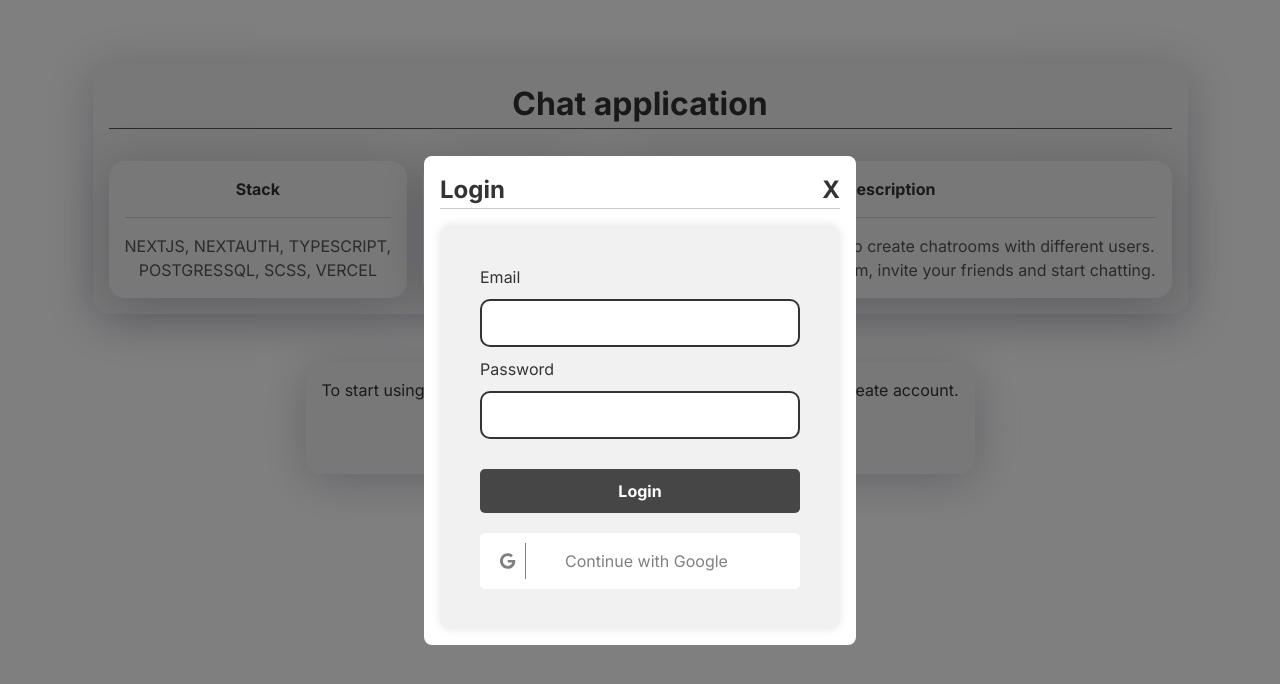
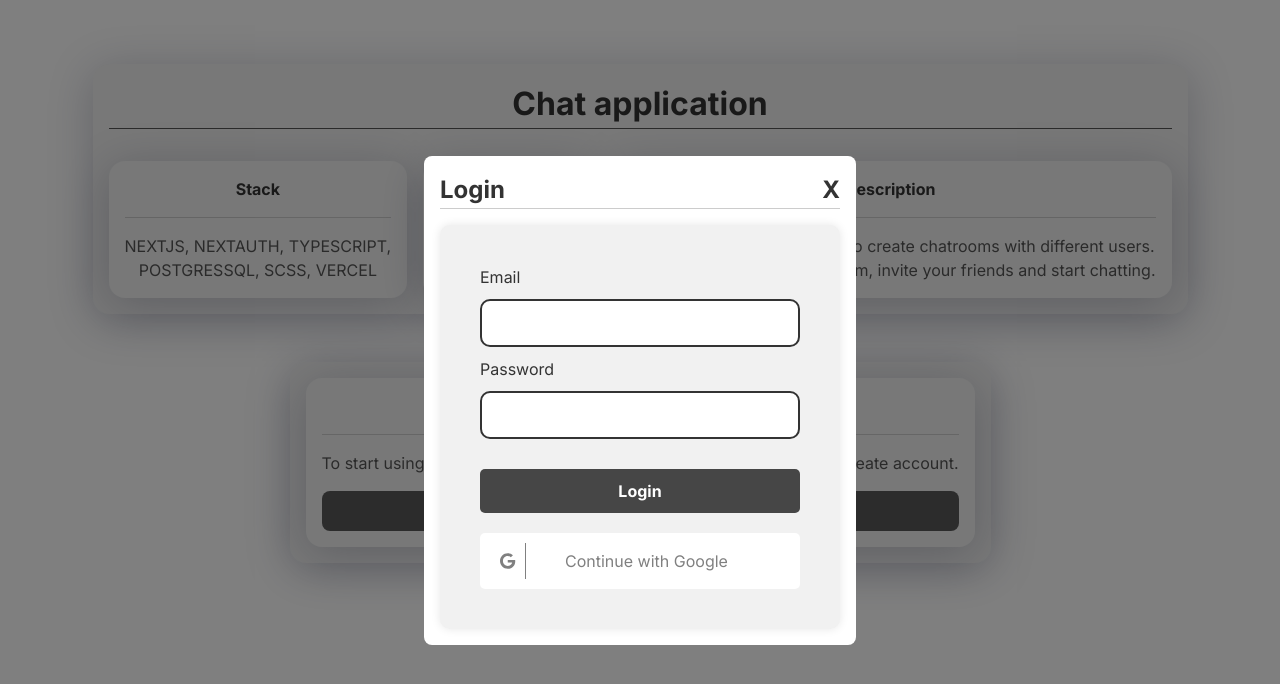
Before and after one commit to bukarinevg/chat-room, a Next.js app: page / in a window 1280 px wide. Shown: the top 684 px of the page. Built offline with nearby package versions, Linux system fonts and the light colour scheme.

Commit message:
add transition

```diff
--- a/src/app/page.tsx
+++ b/src/app/page.tsx
@@ -75,13 +75,15 @@ export default function Home() {
         </article>
       </section>
       <section className="chat__usage block" >
-        <p>
+        <Card title="Let's go!">
+          <div className="chat__usage__content">
           To start using the application, please sign in with google account, or create account.
-        </p>
-        <Button
-          className="chat__usage__proceed"
-          onClick={() => setShowModal(true)}
-        > Proceed </Button>
+          <Button
+            className="chat__usage__proceed"
+            onClick={() => setShowModal(true)}
+          > Proceed </Button>
+          </div>
+        </Card>
         <AuthModal
           show={showModal}
           onClose={() => setShowModal(false)}
--- a/src/styles/card.scss
+++ b/src/styles/card.scss
@@ -6,6 +6,11 @@
     justify-content: center;
     align-items: center;
     transition: all 0.3s;
+
+
+    &:hover{
+        transform: translateY(-5px);
+    }
 
 
     &__title{
--- a/src/styles/main.scss
+++ b/src/styles/main.scss
@@ -14,7 +14,6 @@
     .chat{
         &__description{
             color: $darkPrimary;
-
             &__header{
                 font-size: 2rem;
                 font-weight: bold;
@@ -23,7 +22,6 @@
                 text-align: center;
                 border-bottom: 1px solid $darkSecondary;
             }
-
             &__cards{
                 display: flex;
                 justify-content: center;
@@ -34,9 +32,6 @@
                 gap: 1rem;
 
             }
-
-
-
             &__links{
                 font-size: 1rem;
                 display: flex;
@@ -75,6 +70,11 @@
                     background-color: $darkPrimary;
                 }
             }
+
+            &__content{
+                display: flex;
+                flex-direction: column;
+            }
         }
     }
 }
```
